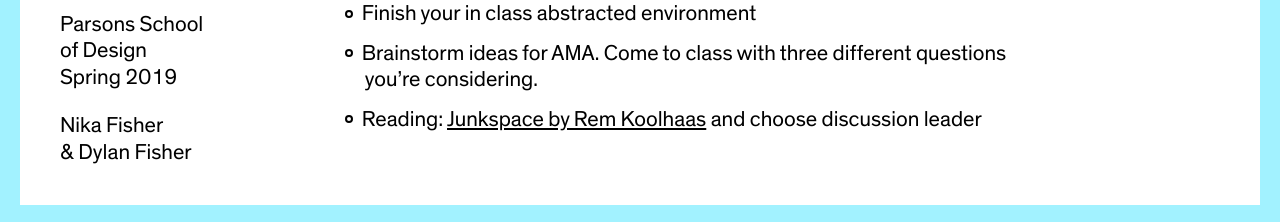
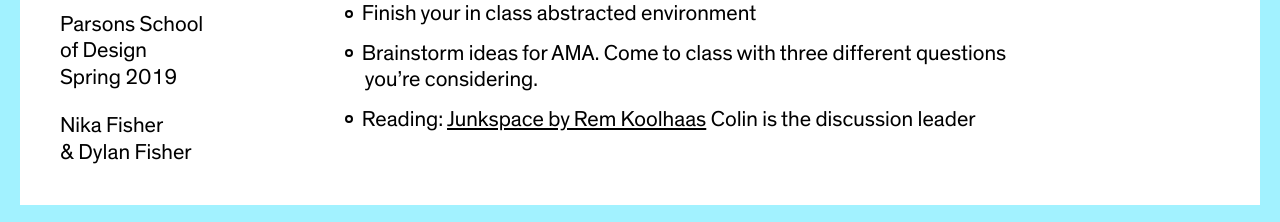
Before and after one commit to dylanfisher/ci19, a Jekyll site: the page built from _agendas/week-6.md, in a window 1280 px wide and 900 px high, scrolled down 545 px. Shown: the part 675-897 px from the top of the window. Built offline with Jekyll 4.4.1, drawn with Linux system fonts in a browser that asks for light colours.

Commit message:
Add agenda

```diff
--- a/_agendas/week-6.md
+++ b/_agendas/week-6.md
@@ -34,4 +34,4 @@ date_range:       2/26 – 3/1
 ### Homework
 - Finish your in class abstracted environment
 - Brainstorm ideas for AMA. Come to class with three different questions you&rsquo;re considering.
-- Reading: [Junkspace by Rem Koolhaas](http://localhost:4000/assets/readings/koolhaas-rem_junkspace.pdf) and choose discussion leader
+- Reading: [Junkspace by Rem Koolhaas](http://localhost:4000/assets/readings/koolhaas-rem_junkspace.pdf) Colin is the discussion leader
```
